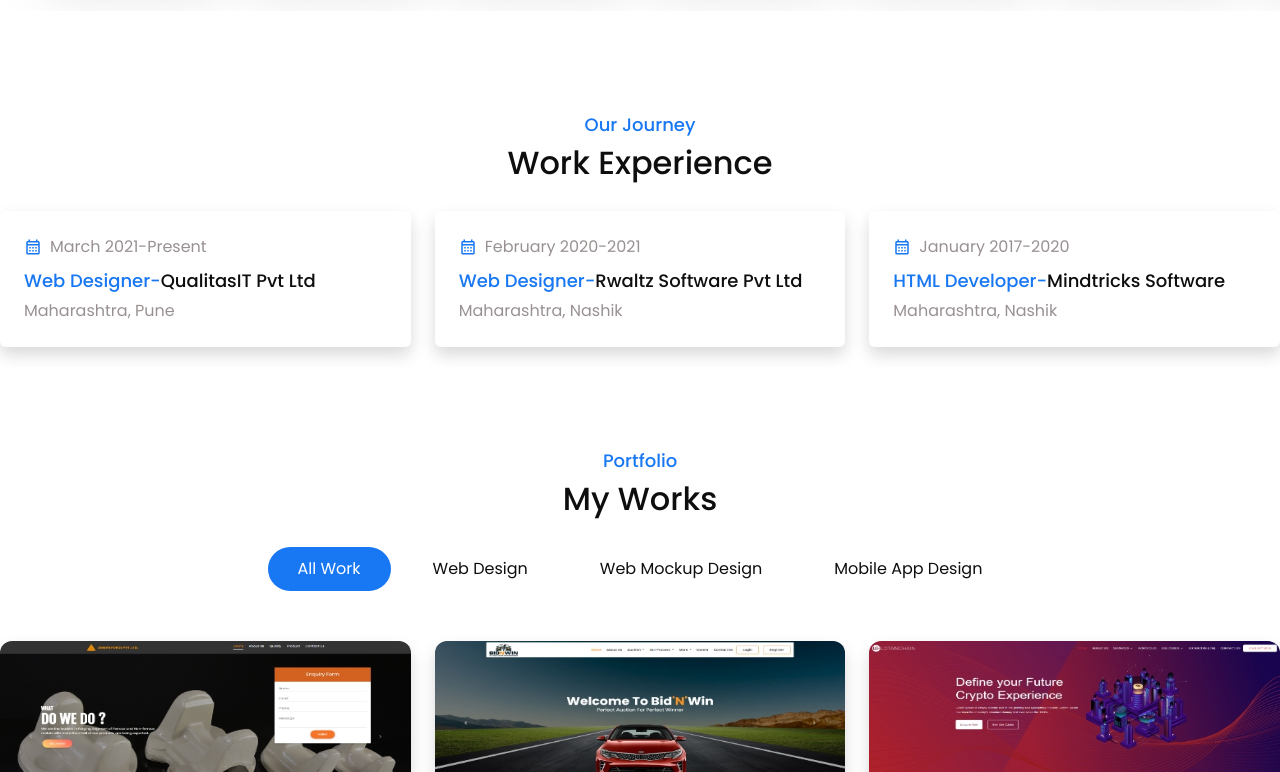
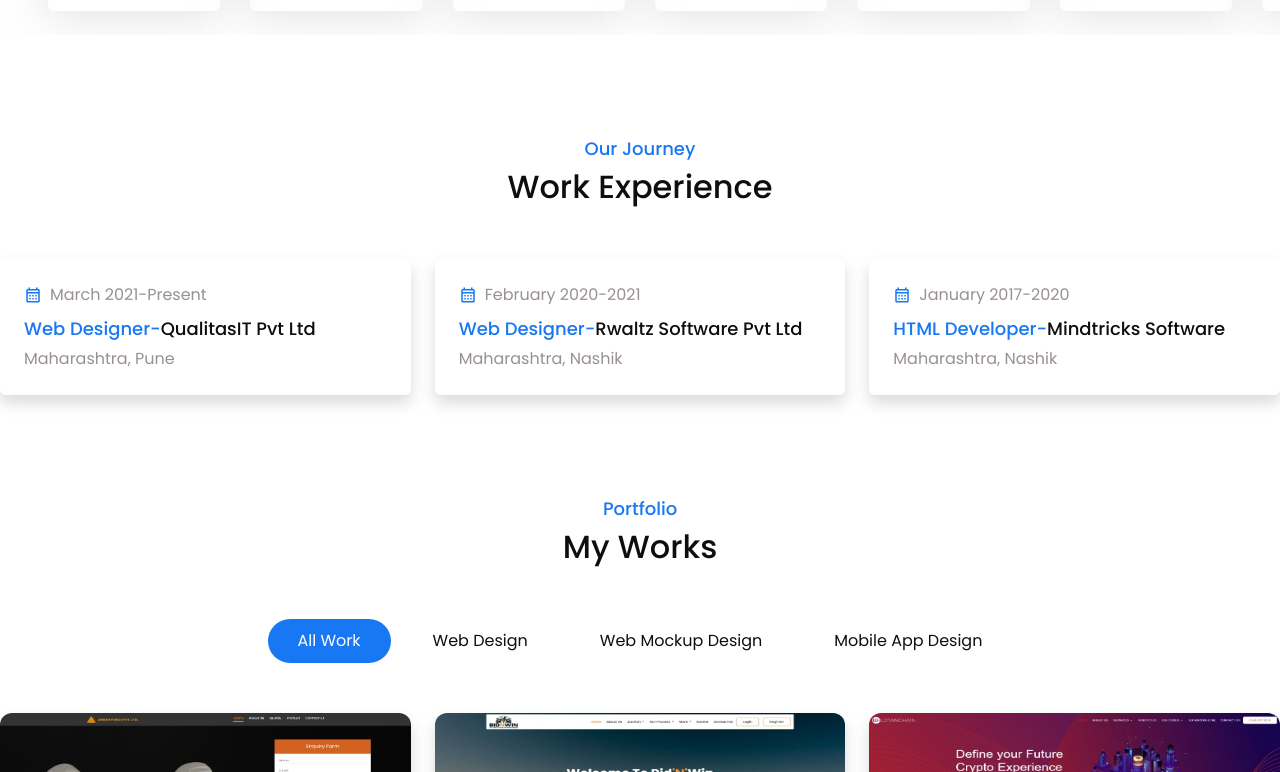
Before and after one commit to ankursrv/digital-CV, a React (Create React App) app: page / in a window 1280 px wide. Shown: the part 2028-2800 px from the top of the page. Built offline with nearby package versions, Linux system fonts and the light colour scheme; the HTML template or start-up script is replaced by a standard one.

Commit message:
spacing issue fix

```diff
--- a/src/component/LandingPageTitle/index.jsx
+++ b/src/component/LandingPageTitle/index.jsx
@@ -1,6 +1,6 @@
 const LandingPageTitle = ({landingPageText, landingPageTitle}) => {
     return (
-        <div className="flex flex-col items-center mb-6">
+        <div className="flex flex-col items-center mb-12">
             <small className="font-medium text-lg text-blue">{landingPageText}</small>
             <h2 className="text-[32px] font-medium">{landingPageTitle}</h2>
         </div>
--- a/src/pages/Home/index.jsx
+++ b/src/pages/Home/index.jsx
@@ -199,7 +199,7 @@ const Home = () => {
                     landingPageText="Our Journey"
                     landingPageTitle="Work Experience"
                 />
-                <div className="grid md:grid-cols-3 gap-6 mt-6">
+                <div className="grid md:grid-cols-3 gap-6">
                     <WorkExperienceCard />
                 </div>
             </section>
@@ -211,9 +211,7 @@ const Home = () => {
                     landingPageText="Portfolio"
                     landingPageTitle="My Works"
                 />
-                <div>
-                        <NavTab />
-                </div>
+                <NavTab />
             </section>
             {/* PortFolio END  */}
         </main>
```
